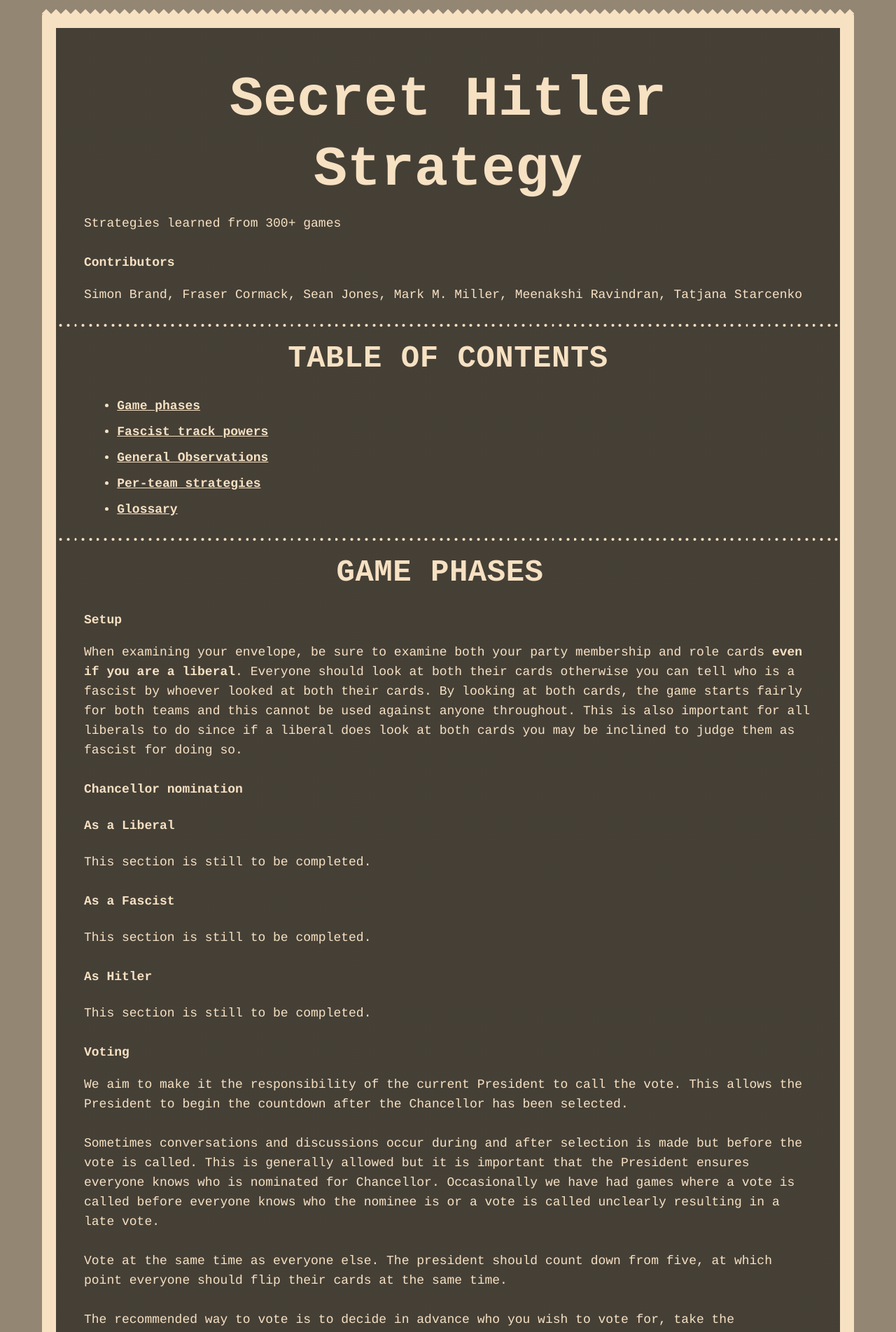
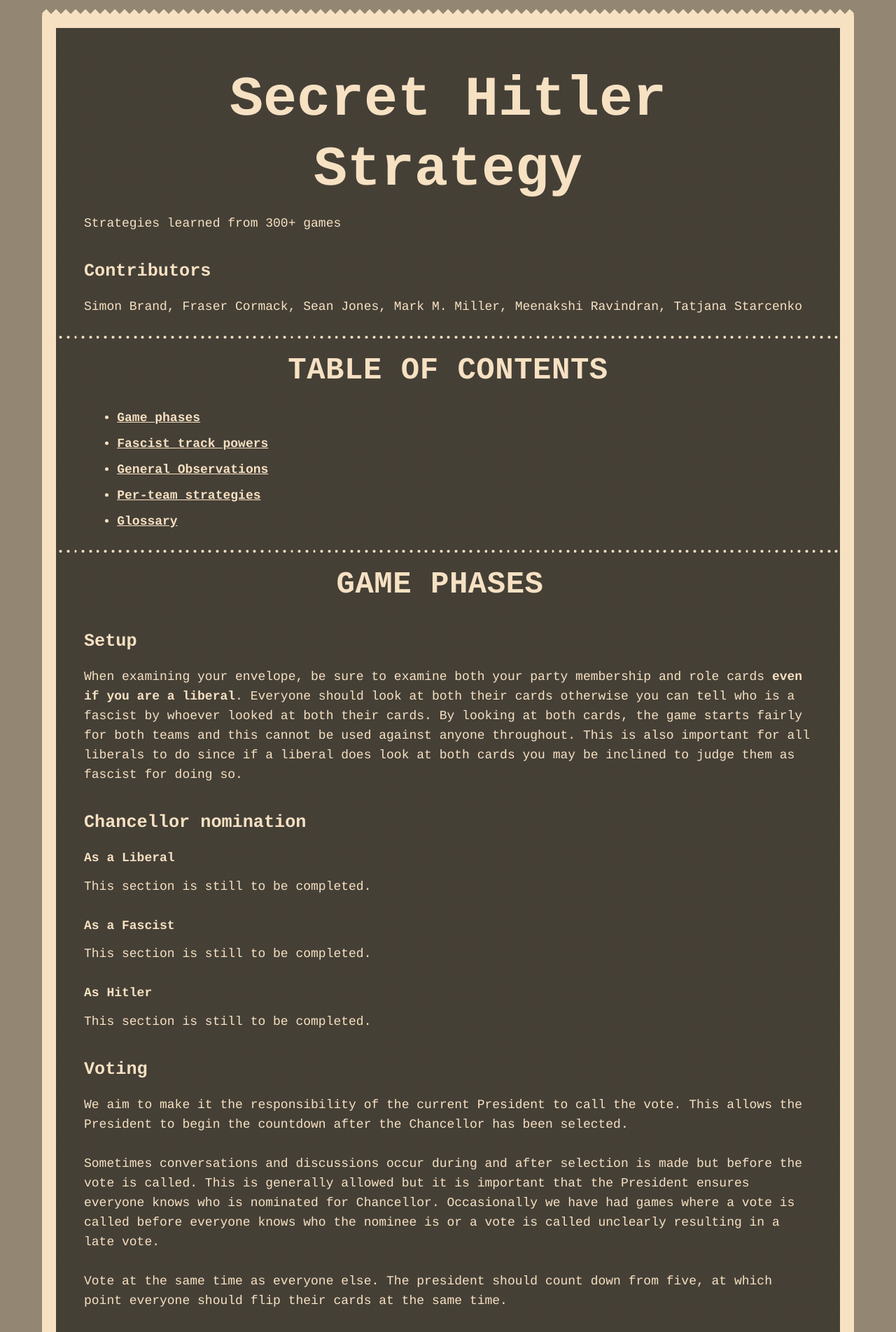
Before and after one commit to TartanLlama/secret-hitler-strategies, a Jekyll site: the page built from index.md, in a window 1280 px wide. Shown: the top 1904 px of the page at 70% size. Built offline with Jekyll 4.4.1, drawn with Linux system fonts in a browser that asks for light colours; nearby versions of some CDN libraries.

Commit message:
Tune the formate of the headers so that things look a bit nicer

```diff
--- a/assets/css/style.scss
+++ b/assets/css/style.scss
@@ -18,10 +18,19 @@
 
 /* MEDIA QUERY MIXINS */
 /* FONT SIZE MIXINS */
- /* FONT SIZE PLACEHOLDERS */
+  /* FONT SIZE PLACEHOLDERS */
+h4 {
+    font-size: 1rem;
+    margin-top: 0rem;
+    margin-bottom: 0.7rem;
+}
+
+
 h3, big small, small big, .secret-font-size-normal {
-  font-size: 1rem;
-  line-height: 1.5555555556em; }
+    font-size: 1.4rem;
+    margin-top: 2.3rem;
+    margin-bottom: 1.2rem;
+}
 
 h2, big, .secret-font-size-subtitle, .secret-font-size-big {
   font-size: 2.4444444444rem;
```
